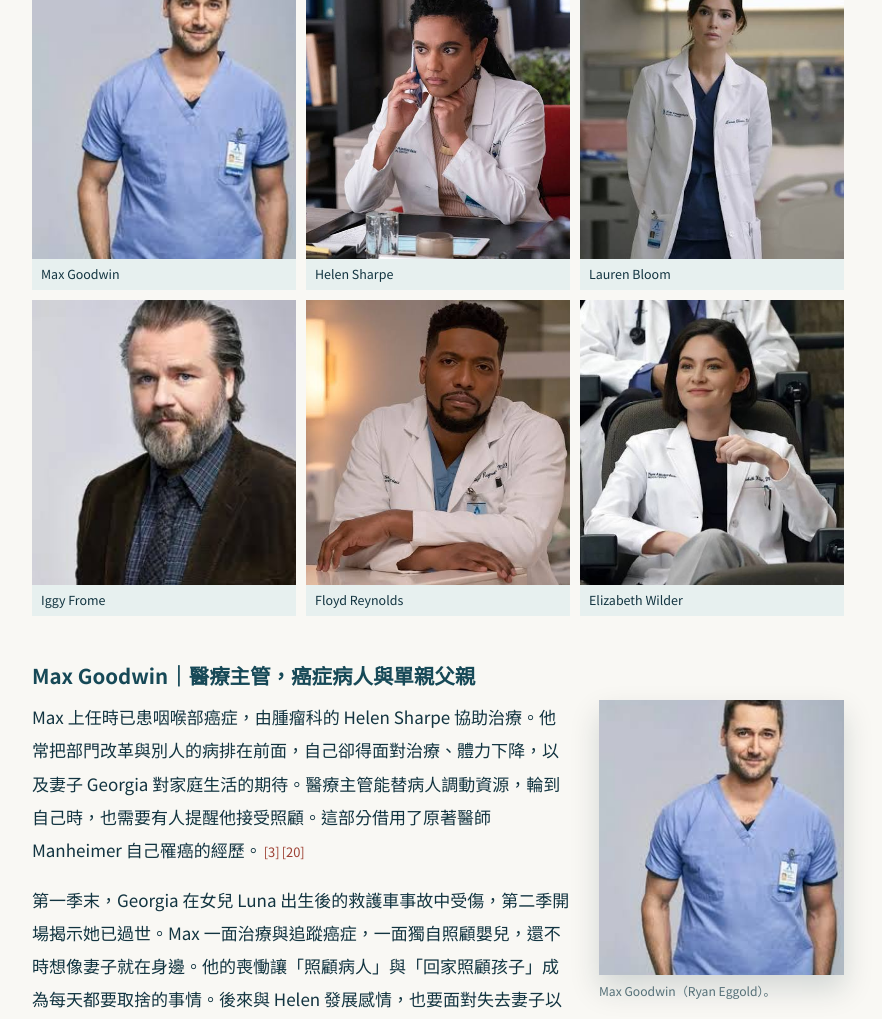
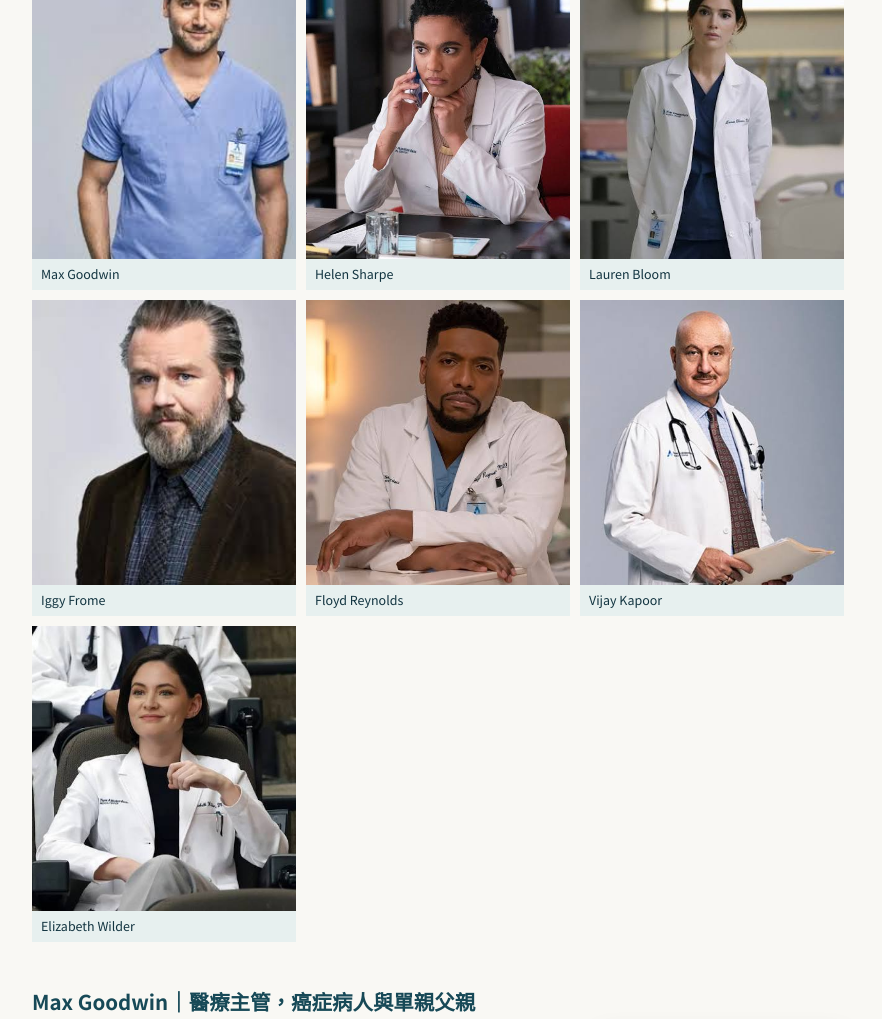
Before and after one commit to WJWang-NYCU/drama-notes, a plain HTML site: page new-amsterdam-nyc-web/complete-guide.html in a window 1280 px wide. Shown: the part 6282-7301 px from the top of the page, without its empty margins (202-1084 px from the left). Drawn offline with nearby package versions, Linux system fonts and the light colour scheme; a web font is replaced by a local one.

Commit message:
Add Vijay Kapoor portrait

```diff
--- a/new-amsterdam-nyc-web/complete-guide.html
+++ b/new-amsterdam-nyc-web/complete-guide.html
@@ -69,7 +69,7 @@
 <p><strong>Elizabeth Wilder</strong>（Sandra Mae Frank）　—　第四季加入的聽障外科腫瘤醫師，讓手語與醫療溝通進入劇情。<br></p>
 <p class="caption">角色職務與情節依官方節目簡介、訪談及分集資料彙整。另見<a href="https://www.televisionacademy.com/features/news/features/doctors-our-dreams" target="_blank" rel="noreferrer">電視學院採訪與主要演員照片</a>。<a class="citation" href="#source-1">[1]</a><a class="citation" href="#source-3">[3]</a><a class="citation" href="#source-5">[5]</a><a class="citation" href="#source-23">[23]</a></p>
 <h2 id="characters">醫師自己的病與生活</h2>
-<section class="character-gallery" aria-label="主要人物"><figure><img src="assets/people/max-goodwin.jpeg" alt="Max Goodwin"><figcaption>Max Goodwin</figcaption></figure><figure><img src="assets/people/helen-sharpe.jpeg" alt="Helen Sharpe"><figcaption>Helen Sharpe</figcaption></figure><figure><img src="assets/people/lauren-bloom.jpeg" alt="Lauren Bloom"><figcaption>Lauren Bloom</figcaption></figure><figure><img src="assets/people/iggy-frome.jpeg" alt="Iggy Frome"><figcaption>Iggy Frome</figcaption></figure><figure><img src="assets/people/floyd-reynolds.jpeg" alt="Floyd Reynolds"><figcaption>Floyd Reynolds</figcaption></figure><figure><img src="assets/people/elizabeth-wilder.jpeg" alt="Elizabeth Wilder"><figcaption>Elizabeth Wilder</figcaption></figure></section>
+<section class="character-gallery" aria-label="主要人物"><figure><img src="assets/people/max-goodwin.jpeg" alt="Max Goodwin"><figcaption>Max Goodwin</figcaption></figure><figure><img src="assets/people/helen-sharpe.jpeg" alt="Helen Sharpe"><figcaption>Helen Sharpe</figcaption></figure><figure><img src="assets/people/lauren-bloom.jpeg" alt="Lauren Bloom"><figcaption>Lauren Bloom</figcaption></figure><figure><img src="assets/people/iggy-frome.jpeg" alt="Iggy Frome"><figcaption>Iggy Frome</figcaption></figure><figure><img src="assets/people/floyd-reynolds.jpeg" alt="Floyd Reynolds"><figcaption>Floyd Reynolds</figcaption></figure><figure><img src="assets/people/vijay-kapoor.jpeg" alt="Vijay Kapoor"><figcaption>Vijay Kapoor</figcaption></figure><figure><img src="assets/people/elizabeth-wilder.jpeg" alt="Elizabeth Wilder"><figcaption>Elizabeth Wilder</figcaption></figure></section>
 <h3>Max Goodwin｜醫療主管，癌症病人與單親父親</h3>
 <figure class="portrait"><img src="assets/people/max-goodwin.jpeg" alt="Max Goodwin 穿著藍色醫療服的角色照片"><figcaption>Max Goodwin（Ryan Eggold）。</figcaption></figure>
 <p>Max 上任時已患咽喉部癌症，由腫瘤科的 Helen Sharpe 協助治療。他常把部門改革與別人的病排在前面，自己卻得面對治療、體力下降，以及妻子 Georgia 對家庭生活的期待。醫療主管能替病人調動資源，輪到自己時，也需要有人提醒他接受照顧。這部分借用了原著醫師 Manheimer 自己罹癌的經歷。<a class="citation" href="#source-3">[3]</a><a class="citation" href="#source-20">[20]</a></p>
@@ -97,6 +97,7 @@
 <p>後期他重新接觸失聯多年的父親 Horace。父親當年的缺席和反覆無常，留下長期傷害；第五季加入父親可能患有未獲治療的雙相情緒障礙這條線。Reynolds 一方面嘗試了解病況，一方面仍是希望父親為過去負責的兒子。疾病帶來新的理解，父子關係則得慢慢重建。<a class="citation" href="#source-45">[45]</a><a class="citation" href="#source-3">[3]</a></p>
 <p class="caption">可對照第一、二季的 Evie 線，第三、四季的 Malvo 線，以及第五季第 2、3 集的父親線。</p>
 <h3>Vijay Kapoor｜神經科醫師，喪偶與疏離的兒子</h3>
+<figure class="portrait"><img src="assets/people/vijay-kapoor.jpeg" alt="Vijay Kapoor 穿著白袍的角色照片"><figcaption>Vijay Kapoor（Anupam Kher）。</figcaption></figure>
 <p>Kapoor 在妻子去世後承受孤單，也對生前沒能好好說出的感情留有遺憾。他與兒子 Rohan 的關係緊張，兒子的成癮經歷又讓父子之間充滿失望、戒備與修補的嘗試。Rohan 與 Ella 交往、Ella 懷孕後，Kapoor 開始面對如何照顧下一代。<a class="citation" href="#source-46">[46]</a><a class="citation" href="#source-3">[3]</a></p>
 <p>第三季的 COVID-19 使他重病，後續病況讓他無法回到原來的工作。他從資深醫師變成需要同事救治的人，也讓 Iggy 等人經歷擔心朋友與失去日常工作夥伴的過程。<a class="citation" href="#source-3">[3]</a></p>
 <p class="caption">可對照第一季第 5 集的父子重逢、後續 Rohan 與 Ella 線，以及第三季初的疫情。</p>
```
Also changed, not shown: new-amsterdam-nyc-web/index.html (+2 -1 lines), new-amsterdam-nyc-web/assets/people/vijay-kapoor.jpeg (added).
